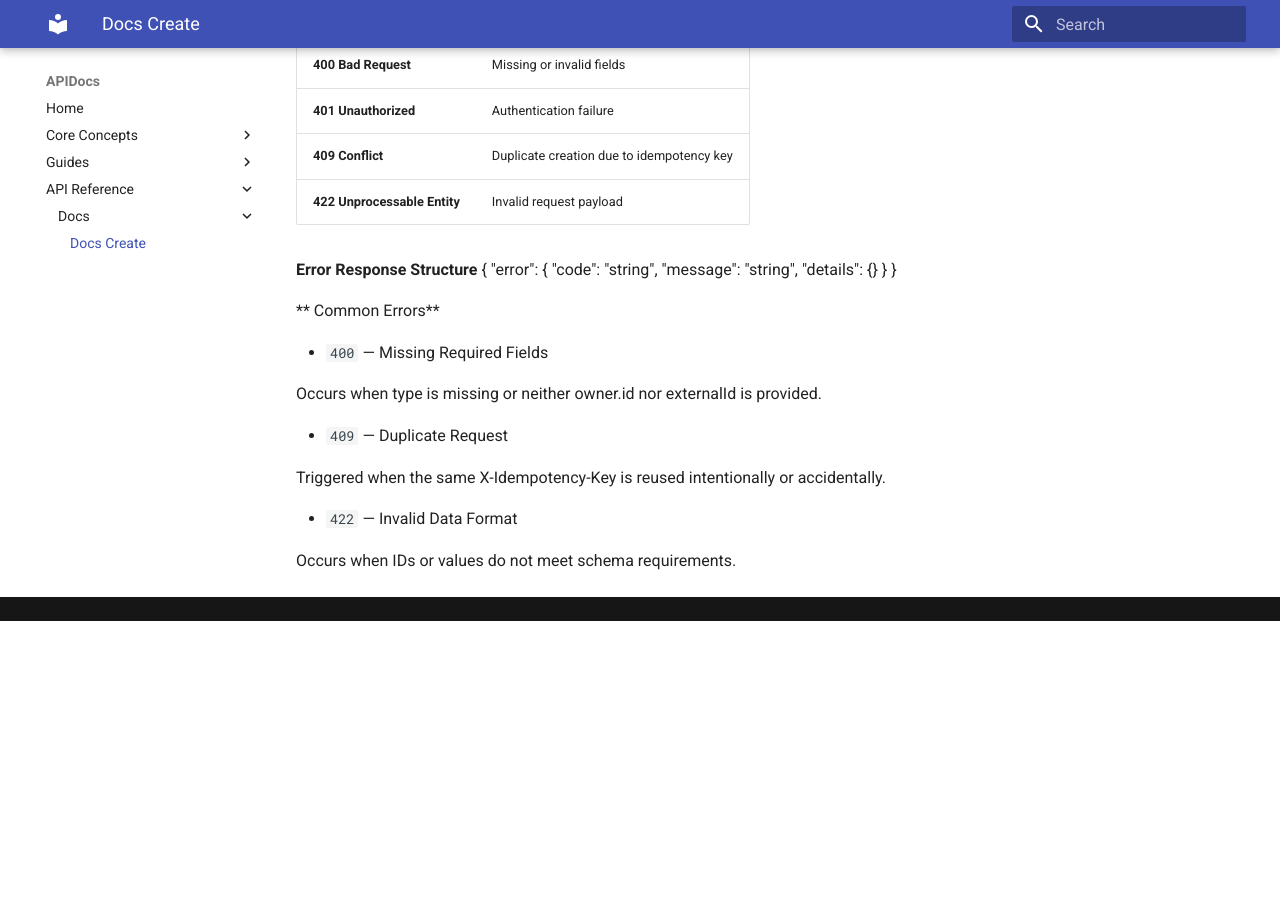
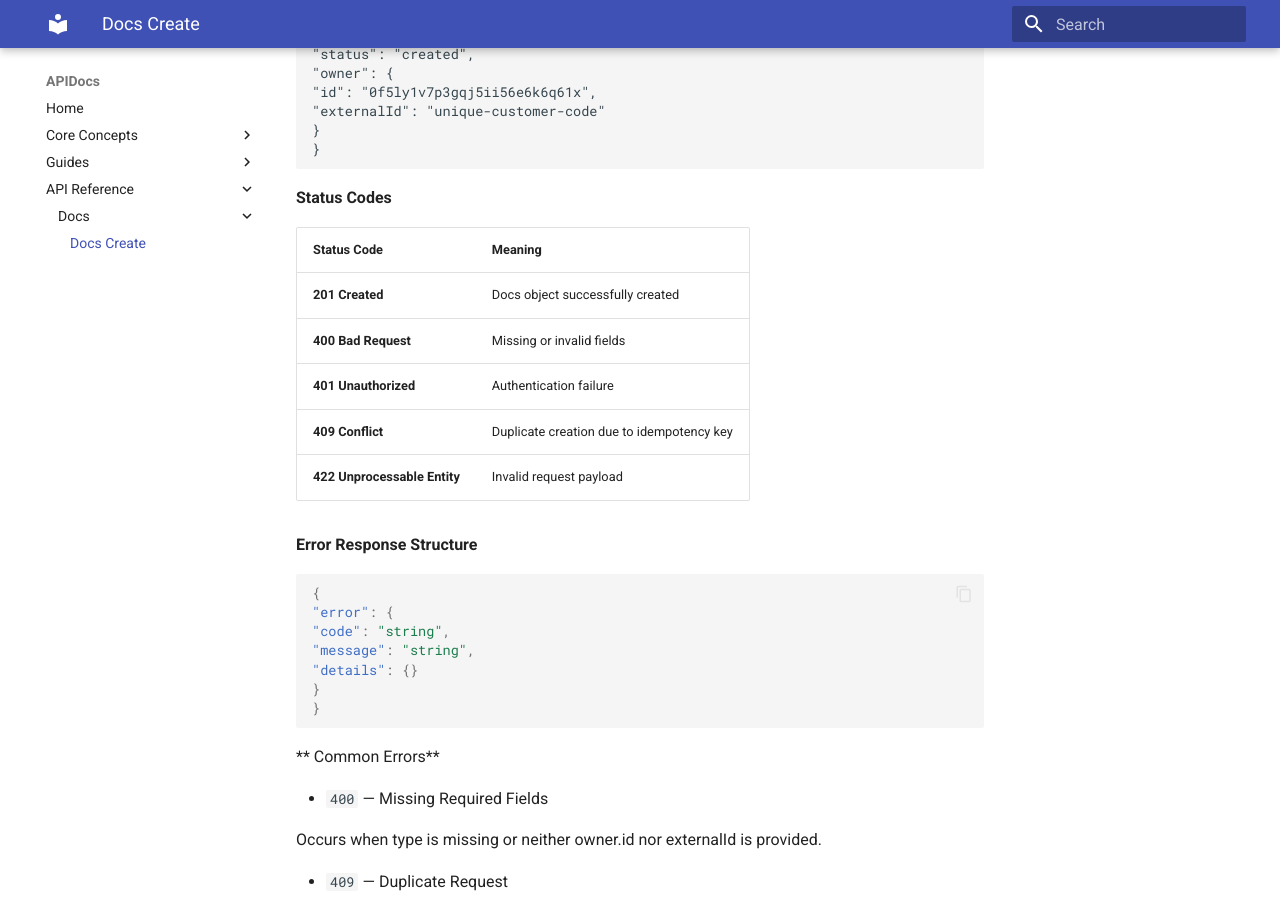
Before and after one commit to AllAboutDocs/APIDocs, an MkDocs documentation site: the page built from docs/api-reference/docs/docs-create.md, in a window 1280 px wide and 900 px high, scrolled down 1515 px. Built offline with MkDocs 1.6.1 and Material for MkDocs 9.7.7, drawn with Linux system fonts in a browser that asks for light colours; before the commit the page ends 2136 px from its top, so only the background shows below that.

````diff
--- a/docs/api-reference/docs/docs-create.md
+++ b/docs/api-reference/docs/docs-create.md
@@ -43,6 +43,7 @@ At least one of owner.id or owner.externalId is required.
 
 **Example Request**
 
+```cURL
 curl -X POST "{BASE_URL}/v1/docs" \
  -H "Docs-Entity-ID: 12345" \
  -H "X-Idempotency-Key: 9c8c-123abc-99" \
@@ -54,9 +55,11 @@ curl -X POST "{BASE_URL}/v1/docs" \
 "externalId": "unique-customer-code"
 }
 }'
+```
 
 **Example Success Response — 201**
 
+```cURL
 {
 "id": "asa0a98d0sa8d0sa9d8saasdsa9",
 "status": "created",
@@ -65,6 +68,7 @@ curl -X POST "{BASE_URL}/v1/docs" \
 "externalId": "unique-customer-code"
 }
 }
+```
 
 **Status Codes**
 
@@ -77,6 +81,8 @@ curl -X POST "{BASE_URL}/v1/docs" \
 | **422 Unprocessable Entity** | Invalid request payload                   |
 
 **Error Response Structure**
+
+```JSON
 {
 "error": {
 "code": "string",
@@ -84,6 +90,7 @@ curl -X POST "{BASE_URL}/v1/docs" \
 "details": {}
 }
 }
+```
 
 ** Common Errors**
 
@@ -98,3 +105,7 @@ Triggered when the same X-Idempotency-Key is reused intentionally or accidentall
 - `422` — Invalid Data Format
 
 Occurs when IDs or values do not meet schema requirements.
+
+```
+
+```
````
